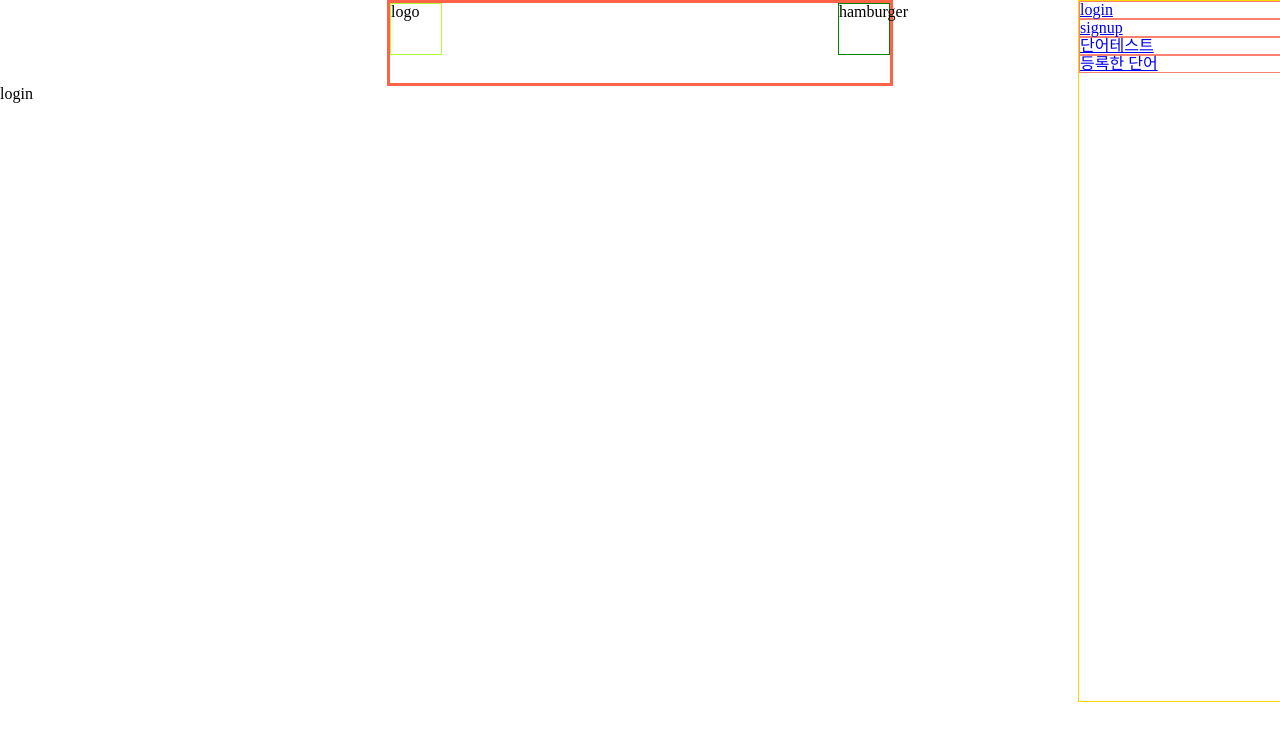
After one commit to obov/word-friend, a Flask app: page /login in a window 1280 px wide. The commit adds this page. Shown: the top 741 px of the page. Run offline with Flask 2, Linux system fonts and the light colour scheme.

Commit message:
anchers linked

```diff
--- a/app.py
+++ b/app.py
@@ -5,6 +5,21 @@ app = Flask(__name__)
 @app.route('/')
 def home():
     return render_template('index.html')
+@app.route('/login')
+def login():
+    return render_template('login.html')
+@app.route('/signup')
+def signup():
+    return render_template('signup.html')
+@app.route('/word/enlist')
+def enlist():
+    return render_template('/word/enlist.html')
+@app.route('/word/exam')
+def exam():
+    return render_template('/word/exam.html')
+@app.route('/word/enlisted')
+def enlisted():
+    return render_template('/word/enlisted.html')
 
 if __name__ == '__main__':
     app.run('0.0.0.0', port=5000, debug=True)
--- a/static/css/css.css
+++ b/static/css/css.css
@@ -2,8 +2,6 @@
   height: 80px;
   width: 500px;
   margin: 0 auto;
-  background-color: bisque;
-  color: red;
   display: flex;
   justify-content: space-between;
 }
@@ -19,7 +17,6 @@
   height: 100vh;
   width: 500px;
   margin: 0 auto;
-  color: blue;
   display: flex;
   flex-direction: column;
   justify-content: flex-start;
--- /dev/null
+++ b/templates/base.html
@@ -0,0 +1,26 @@
+<!DOCTYPE html>
+<html lang="en">
+  <head>
+    <meta charset="UTF-8" />
+    <meta http-equiv="X-UA-Compatible" content="IE=edge" />
+    <meta name="viewport" content="width=device-width, initial-scale=1.0" />
+    <link rel="stylesheet" href="{{ url_for('static', filename='css/css.css') }}" />
+    <link rel="stylesheet" href="{{ url_for('static', filename='css/reset.css') }}" />
+    <title>word friend</title>
+  </head>
+  <body>
+    <div style="border: solid 3px tomato" class="header">
+      <div style="border: solid 1px greenyellow" class="logo">logo</div>
+      <div style="border: solid 1px green" class="menu-toggle">hamburger</div>
+    </div>
+    {% block content %} {% endblock %}
+    <div style="border: solid 1px gold" class="menu">
+      <ul>
+        <li style="border: solid 1px salmon"><a href="/login">login</a></li>
+        <li style="border: solid 1px salmon"><a href="/signup">signup</a></li>
+        <li style="border: solid 1px salmon"><a href="/word/exam">단어테스트</a></li>
+        <li style="border: solid 1px salmon"><a href="/word/enlisted">등록한 단어</a></li>
+      </ul>
+    </div>
+  </body>
+</html>
--- /dev/null
+++ b/templates/login.html
@@ -0,0 +1 @@
+{% extends "base.html"%} {% block content %} login {%endblock%}
--- /dev/null
+++ b/templates/signup.html
@@ -0,0 +1 @@
+{% extends "base.html"%} {% block content %} signup {%endblock%}
--- /dev/null
+++ b/templates/word/enlist.html
@@ -0,0 +1 @@
+{% extends "base.html"%} {% block content %} enlist {%endblock%}
--- /dev/null
+++ b/templates/word/enlisted.html
@@ -0,0 +1 @@
+{% extends "base.html"%} {% block content %} enlisted {%endblock%}
--- /dev/null
+++ b/templates/word/exam.html
@@ -0,0 +1 @@
+{% extends "base.html"%} {% block content %} exam {%endblock%}
```
Also changed, not shown: templates/index.html (+5 -26 lines).
